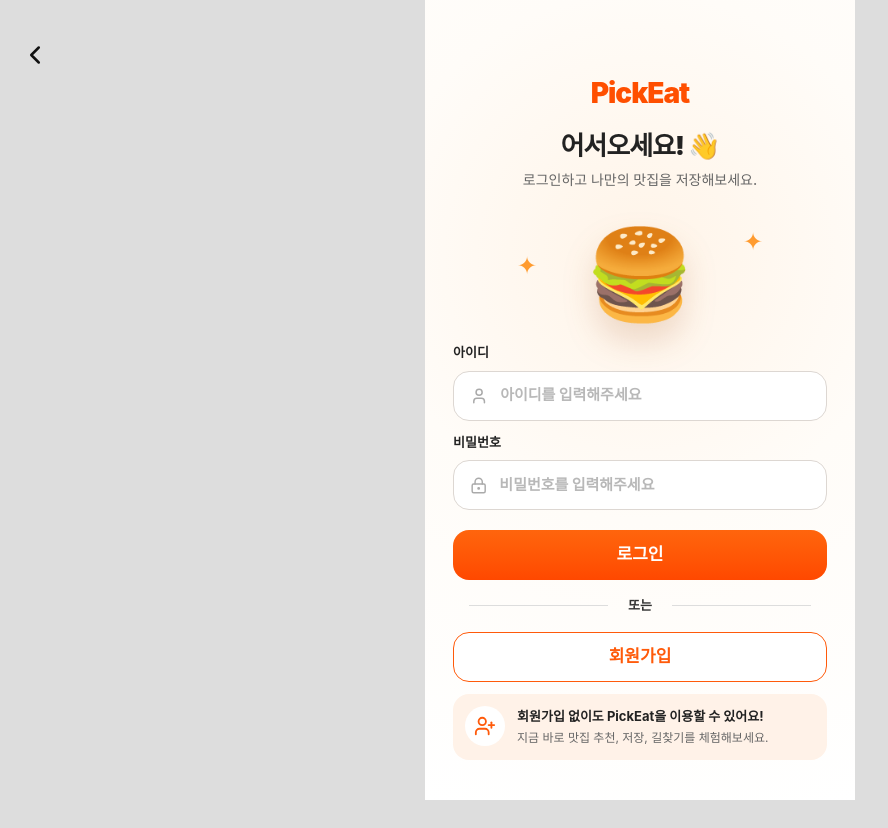
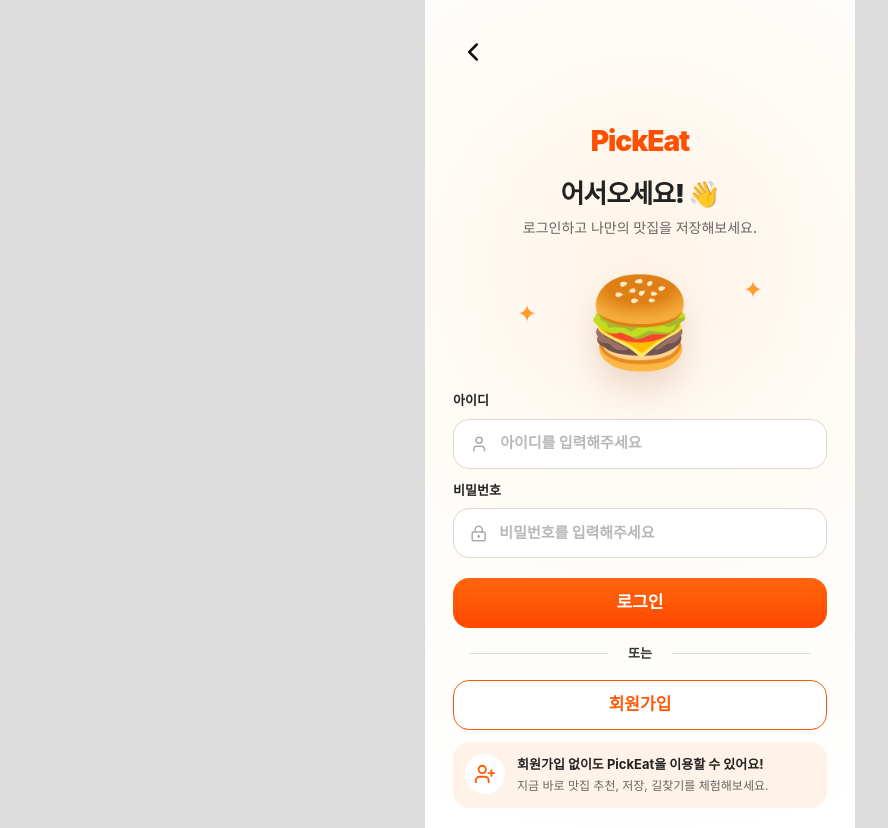
Before and after one commit to Sieun-front/PickEat, a React (Vite) app: page /login in a window 1280 px wide. Shown: the whole page, without its empty margins (0-888 px from the left). Before the commit the page ends 800 px from the top, so only its background shows below. Built offline with nearby package versions, Linux system fonts and the light colour scheme.

Commit message:
뒤로가기 버튼 수정

```diff
--- a/src/pages/Login.jsx
+++ b/src/pages/Login.jsx
@@ -35,8 +35,12 @@
     };
 
     return (
-        <main className="flex h-screen flex-col overflow-hidden bg-[radial-gradient(circle_at_50%_32%,#FFF4E8_0%,#FFFCF8_45%,#FFFFFF_100%)] px-7 pb-5 pt-8 text-left">
-            <button onClick={() => navigate('/')} className="absolute left-5 top-10 text-[#111]">
+        <main className="mx-auto flex min-h-screen max-w-[430px] flex-col overflow-hidden bg-[radial-gradient(circle_at_50%_32%,#FFF4E8_0%,#FFFCF8_45%,#FFFFFF_100%)] px-7 pb-5 pt-8 text-left">
+            <button
+                type="button"
+                onClick={() => navigate('/')}
+                className="mb-2 flex h-10 w-10 items-center justify-center text-[#111]"
+            >
                 <ChevronLeft size={30} />
             </button>
 
--- a/src/pages/Signup.jsx
+++ b/src/pages/Signup.jsx
@@ -80,8 +80,12 @@
     };
 
     return (
-        <main className="flex h-screen flex-col overflow-hidden bg-[radial-gradient(circle_at_50%_32%,#FFF4E8_0%,#FFFCF8_45%,#FFFFFF_100%)] px-7 pb-5 pt-8 text-left">
-            <button onClick={() => navigate('/')} className="absolute left-5 top-10 text-[#111]">
+        <main className="mx-auto flex min-h-screen max-w-[430px] flex-col overflow-hidden bg-[radial-gradient(circle_at_50%_32%,#FFF4E8_0%,#FFFCF8_45%,#FFFFFF_100%)] px-7 pb-5 pt-8 text-left">
+            <button
+                type="button"
+                onClick={() => navigate('/')}
+                className="mb-2 flex h-10 w-10 items-center justify-center text-[#111]"
+            >
                 <ChevronLeft size={30} />
             </button>
 
```
